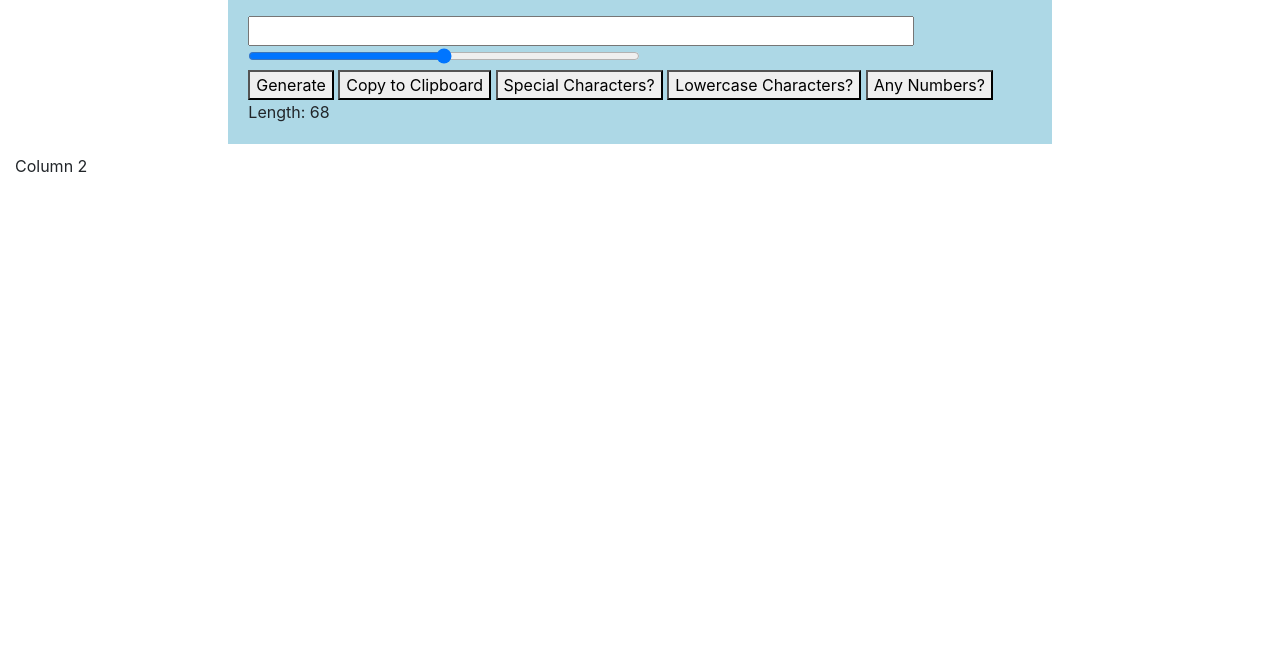
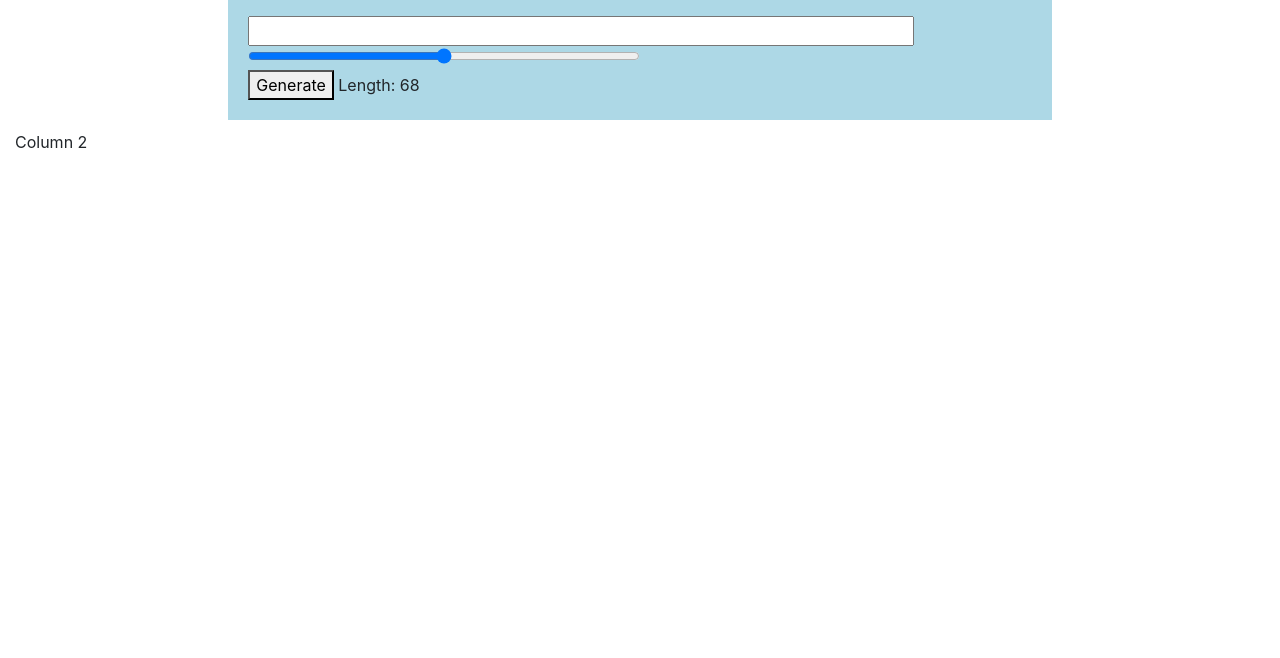
Before and after one commit to CKalama/Password_Generator_Homework, a plain HTML site: page index.html in a window 1280 px wide. Shown: the part 142-800 px from the top of the page. Drawn offline with nearby package versions, Linux system fonts and the light colour scheme.

Commit message:
added slider length to display and set length by sliding in javascript

```diff
--- a/index.html
+++ b/index.html
@@ -30,10 +30,10 @@
                     <input type="range" min="8" max="128" id="slider">
                     <br>
                     <button onclick="generatePass()">Generate</button>
-                    <button onclick="">Copy to Clipboard</button>
+                    <!-- <button onclick="">Copy to Clipboard</button>
                     <button onclick="">Special Characters?</button>
                     <button onclick="">Lowercase Characters?</button>
-                    <button onclick="">Any Numbers?</button>
+                    <button onclick="">Any Numbers?</button>   -->
                     <div id="length"></div>
                 </div>
 
--- a/java.js
+++ b/java.js
@@ -1,17 +1,15 @@
 // generating random password
+ //possible password values
+    var lowerCase = "abcdefghijklmnopqrstuvwxyz";
+    var upperCase = "ABCDEFGHIJKLMNOPQRSTUVWXYZ";
+    var specialChars = "!@#$%^&*()+-";
+    var numbers = "1234567890";
 
 function generatePass () {
     //set password length/complexity
     let complexity = document.getElementById("slider").value;
 
-
-    //possible password values
-    // const lowerCase = "abcdefghijklmnopqrstuvwxyz";
-    // const upperCase = "ABCDEFGHIJKLMNOPQRSTUVWXYZ";
-    // const specialChars = "!@#$%^&*()+-";
-    // const numbers = "1234567890";
-
-    var values ="1234567890abcdefghijklmnopqrstuvwxyzABCDEFGHIJKLMNOPQRSTUVWXYZ!@#$%^&*()_+-"
+var values="1234567890abcdefghijklmnopqrstuvwxyzABCDEFGHIJKLMNOPQRSTUVWXYZ!@#$%^&*()_+-"
 
     let password ="";
 
@@ -29,3 +27,14 @@ function generatePass () {
 
 // Setting default length of display to middle
 document.getElementById("length").innerHTML = "Length: 68";
+
+// function to set length based on slider position
+document.getElementById("slider").oninput = function sliderValue() {
+    if(document.getElementById("slider").value > 0) {
+        document.getElementById("length").innerHTML = "Length: " + document.getElementById("slider").value;
+    }
+
+}
+
+//trying to make this a variable so we dont need long code above ^
+// var sliderRange = document.getElementById("slider")
--- a/style.css
+++ b/style.css
@@ -22,3 +22,7 @@
 .content h2 {
     text-align:center;
 }
+
+#length {
+    display:inline-block;
+}
```
